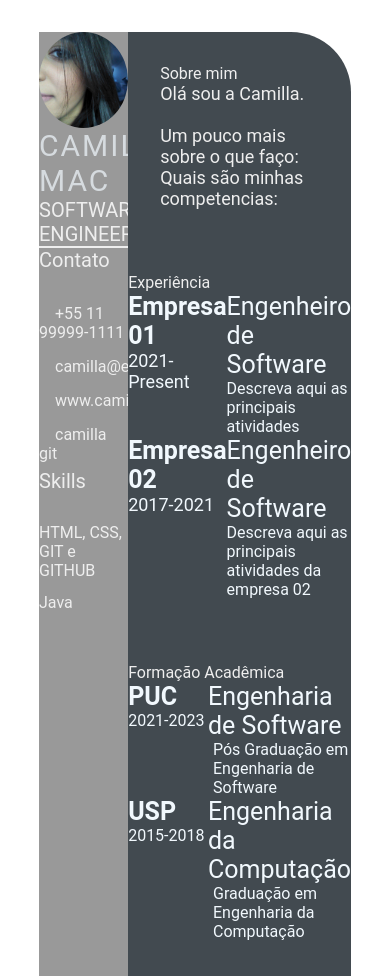
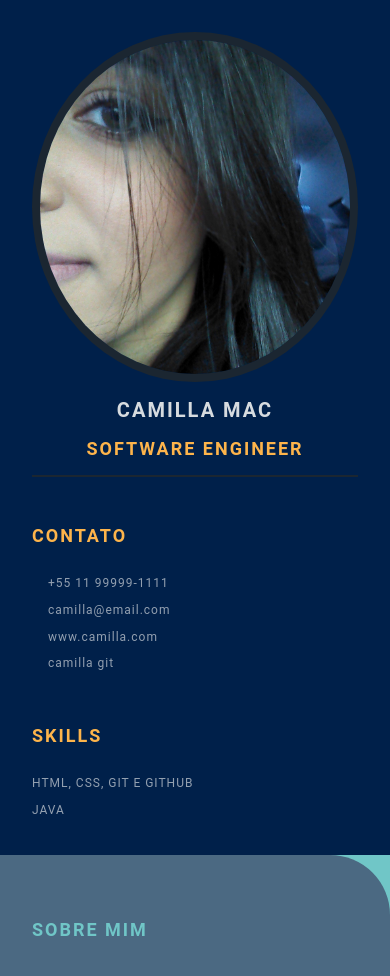
Before and after one commit to MillaMachado/MillaMachado.git.io, a plain HTML site: page index.html in a window 390 px wide. Shown: the top 976 px of the page. Drawn offline with Linux system fonts and the light colour scheme.

Commit message:
Css dia6 (#6)
* Finalizando dia 4

* dia6

* atualizando css

* dia 6 css

```diff
--- a/style.css
+++ b/style.css
@@ -4,6 +4,10 @@
     box-sizing: border-box;
     list-style: none;
     font-family: 'Roboto', sans-serif;
+}
+/*dia 6*/
+body {
+    background-color: #70c6c7;
 }
 
 .resume-contents {
@@ -17,28 +21,29 @@
 .left-section {
     grid-column: span 2;
     height: 100%;
-    background-color: #999999;
+    background-color: #00204A;
 }
 
 .right-section {
     grid-column: span 5;
     height: 100%;
-    background-color: #424a50;
+    background-color: #4B6982;
     border-radius: 0px 60px 0px 0px;
 }
 
-.left-section-contents{
+.left-section-content{
     padding: 2rem 2rem;
 }
 
 .profile {
     width: 100%;
-    border-bottom: 2px solid #eeeeee;
+    border-bottom: 2px solid #1B2631;
 }
 
 .profile .profile-image {
     width: 100%;
-    border-radius: 100%;
+    border-radius: 50%;
+    border: 8px solid #1B2631;
 }
 
 .name {
@@ -46,19 +51,31 @@
     font-size: 30px;
     letter-spacing: 2px;
     text-transform: uppercase;
+    text-align: center;
+    font-weight: bold;
+    padding: 1rem 0;
 }
 
 .profession {
-    color: #eeeeee;
+    color: #FDB44B;
     font-size: 20px;
     text-transform: uppercase;
     text-align: center;
+    letter-spacing: 2px;
+    font-weight: bold;
+    padding-bottom: 1rem;
 }
 
 /* .contact-info { border-bottom: 2px solid #1B2631; } */
 .left-title {
-    color: #eeeeee;
+    color: #FDB44B;
     font-size: 20px;
+    letter-spacing: 2px;
+    text-transform: uppercase;
+    font-weight: bold;
+    display: flex;
+    align-items: center;
+    padding-top: 3rem;
 }
 
 .contact-info ul {
@@ -68,14 +85,18 @@
 .contact-info ul li,
 .references ul li {
     padding: .4rem 0;
-    color: #eeeeee;
+    display: flex;
+    align-items: center;
+    color: #d6dbdfaf;
+    letter-spacing: 1px;
+    font-size: 18px;
 }
 
 .contact-info ul li i,
 .references ul li i {
     padding-right: 1rem;
     font-size: 18px;
-    color: #eeeeee;
+    color: #2E86C1;
 }
 
 .skills ul {
@@ -83,15 +104,46 @@
 }
 .skills ul li p {
     padding: .4rem 0;
-    color: #eeeeee;
+    color: #d6dbdfaf;
+    font-size: 18px;
+    letter-spacing: 1px;
+    display: flex;
+    align-items: center;
+    text-transform: uppercase;
 }
+
+.referance-name {
+    padding-top: 1.5rem;
+    padding-bottom: .4rem;
+    font-size: 18px;
+    color: #F9E79F;
+    letter-spacing: 1px;
+    text-transform: uppercase;
+}
+
+.referance-profession {
+    font-size: 16px;
+    color: #d6dbdfaf;
+    letter-spacing: 1px;
+    /* text-transform: uppercase; */
+    padding-bottom: .4rem;
+}
+
 
 .right-section-contents {
     padding: 2rem 2rem;
 }
 
 .right-title {
-    color: #eeeeee;
+    color: #70C6C7;
+    font-size: 40px;
+    letter-spacing: 2px;
+    text-transform: uppercase;
+    font-weight: bold;
+    display: flex;
+    align-items: center;
+    padding: 2rem 0;
+    position: relative;
 }
 
 .gap {
@@ -99,7 +151,9 @@
 }
 .about-me-contents {
     font-size: 18px;
-    color: #eeeeee;
+    letter-spacing: 1px;
+    line-height: 2rem;
+    color: #F1F8FD;
 }
 
 .experience-contents,
@@ -116,23 +170,124 @@
 .awards-company-name {
     font-size: 25px;
     font-weight: bold;
+    text-transform: uppercase;
+    letter-spacing: 1px;
+    color: #FDB44B;
+    padding-bottom: .4rem;
 }
 
 .exp-time-period,
 .educationp-time-period,
 .awards-time-period {
     font-size: 18px;
+    letter-spacing: 1px;
+    line-height: 2rem;
 }
 
 .exp-position,
 .education-subject,
 .awards-name {
     font-size: 25px;
+    font-weight: bold;
+    text-transform: uppercase;
+    letter-spacing: 1px;
+    color: #FDB44B;
+    padding-bottom: .4rem;
 }
 
 .exp-desc,
 .education-desc,
 .awards-desc {
     font-size: 16px;
+    letter-spacing: 1px;
+    line-height: 1.5rem;
+    border-left: 3px solid #a5a3a3;
     padding-left: 5px;
 }
+
+/* Media queries */
+@media screen and (max-width:780px) {
+    .experience-contents,
+    .education-contents,
+    .awards-contents {
+        grid-template-columns: repeat(1, 1fr);
+    }
+}
+
+@media screen and (max-width:780px) {
+    .left-section {
+        grid-column: span 3;
+    }
+
+    .right-section {
+        grid-column: span 4;
+    }
+
+}
+
+@media screen and (max-width:1200px) {
+    .resume-contents {
+        grid-template-columns: repeat(1, 1fr);
+    }
+}
+
+@media screen and (max-width:390px) {
+    .resume-contents {
+        width: 100%;
+        margin: 0 auto;
+    }
+
+    .name {
+        font-size: 20px;
+    }
+
+    .profession {
+        font-size: 18px;
+    }
+
+    .left-title {
+        font-size: 18px;
+    }
+
+    .right-title {
+        font-size: 18px;
+    }
+
+    .contact-info ul li,
+    .references ul li {
+        font-size: 12px;
+    }
+
+    .contact-info ul li i,
+    .references ul li i {
+        /* padding-right: 1rem; */
+        font-size: 12px;
+    }
+
+    .skills ul li p {
+        font-size: 12px;
+    }
+
+    .about-me-contents {
+        font-size: 16px;
+        line-height: 1.5rem;
+    }
+
+    .exp-company-name,
+    .education-school-name,
+    .awards-company-name {
+        font-size: 18px;
+    }
+
+    .exp-time-period,
+    .educationp-time-period,
+    .awards-time-period {
+        font-size: 16px;
+    }
+
+    .exp-position,
+    .education-subject,
+    .awards-name {
+        font-size: 18px;
+    }
+}
```
